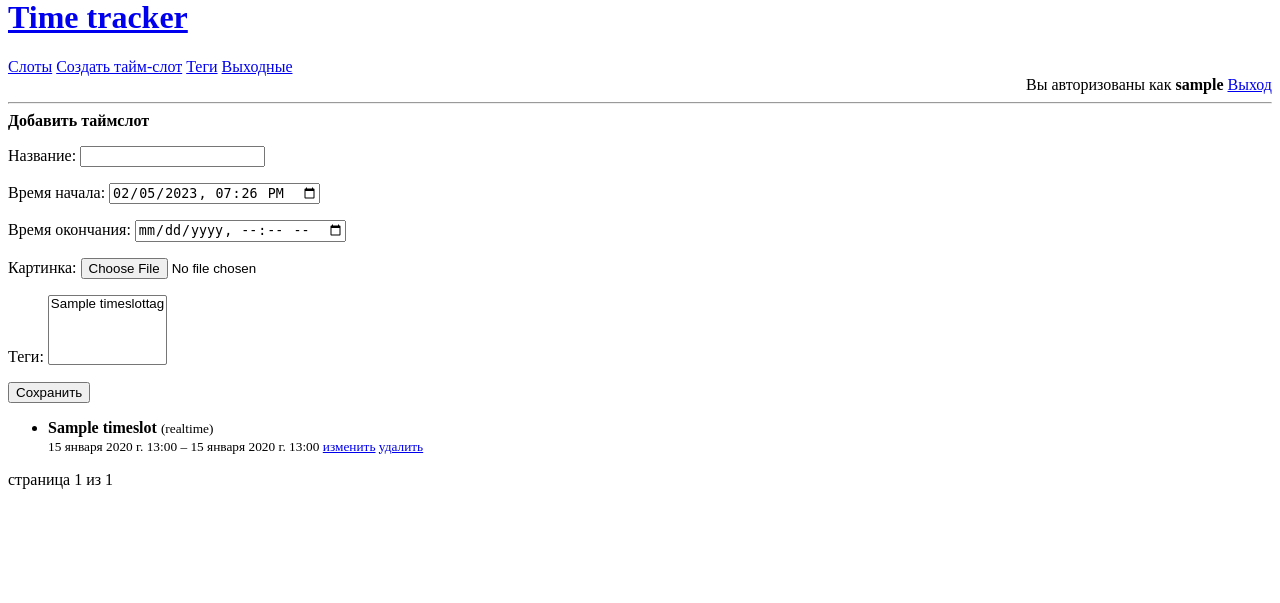
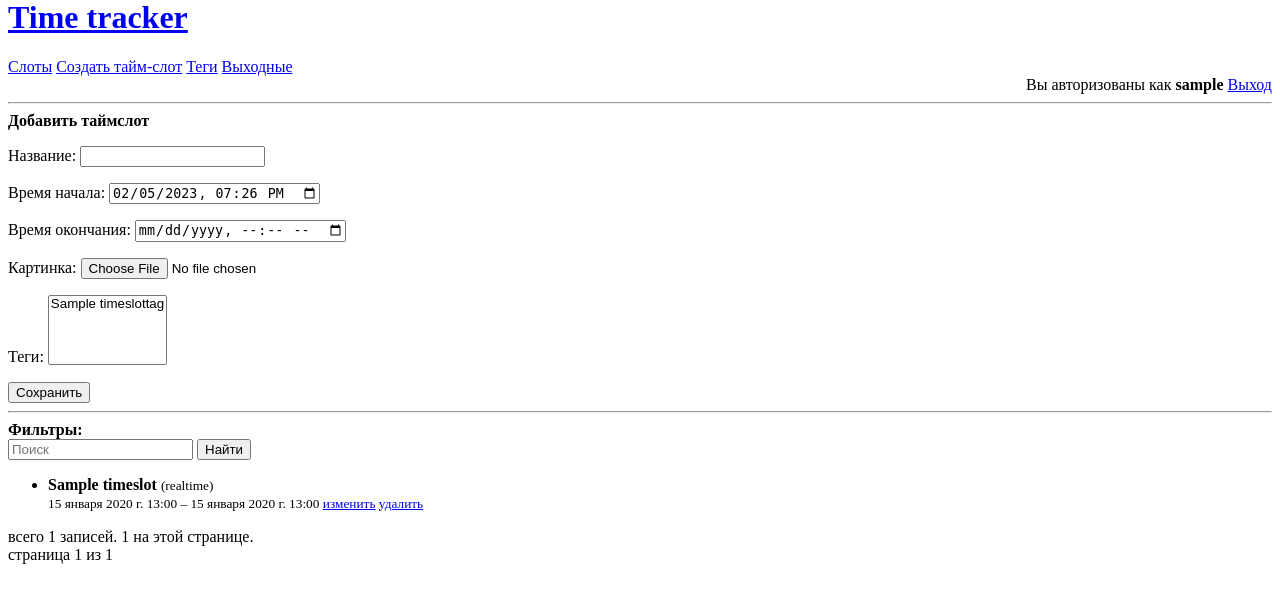
Before and after one commit to atnarturuni/django-basics-record, a Django app: page / in a window 1280 px wide. Shown: the part 22-625 px from the top of the page. Run offline with Django 4.2, Linux system fonts and the light colour scheme; a user stored in the database is signed in; tables that the repository leaves empty hold one stand-in row (values such as "Sample post").

Commit message:
+ search filter

```diff
--- a/web/forms.py
+++ b/web/forms.py
@@ -66,3 +66,7 @@ class HolidayForm(forms.ModelForm):
         widgets = {
             "date": forms.DateTimeInput(attrs={"type": "date"}, format='%Y-%m-%d')
         }
+
+
+class TimeSlotFilterForm(forms.Form):
+    search = forms.CharField(widget=forms.TextInput(attrs={"placeholder": "Поиск"}), required=False)
--- a/web/templates/web/main.html
+++ b/web/templates/web/main.html
@@ -17,6 +17,17 @@
         </form>
     {% endif %}
 
+    <hr>
+    <form action="">
+        <b>Фильтры:</b><br>
+
+        {% for field in filter_form %}
+            {{ field }}
+        {% endfor %}
+
+        <button>Найти</button>
+    </form>
+
     <ul>
         {% for timeslot in timeslots %}
             <li>
@@ -32,6 +43,7 @@
         {% endfor %}
     </ul>
 
+    всего {{ total_count }} записей. {{ timeslots|length }} на этой странице.
     <nav>
         {% if timeslots.has_previous %}
             <a href="?page=1">в начало</a>
--- a/web/views.py
+++ b/web/views.py
@@ -4,7 +4,7 @@ from django.contrib.auth.decorators import login_required
 from django.utils.timezone import now
 from django.core.paginator import Paginator
 
-from web.forms import RegistrationForm, AuthForm, TimeSlotForm, TimeSlotTagForm, HolidayForm
+from web.forms import RegistrationForm, AuthForm, TimeSlotForm, TimeSlotTagForm, HolidayForm, TimeSlotFilterForm
 from web.models import TimeSlot, TimeSlotTag, Holiday
 
 User = get_user_model()
@@ -15,13 +15,23 @@ def main_view(request):
     timeslots = TimeSlot.objects.filter(user=request.user).order_by('-start_date')
     current_timeslot = timeslots.filter(end_date__isnull=True).first()
 
+    filter_form = TimeSlotFilterForm(request.GET)
+    filter_form.is_valid()
+    filters = filter_form.cleaned_data
+
+    if filters['search']:
+        timeslots = timeslots.filter(title__icontains=filters['search'])
+
+    total_count = timeslots.count()
     page_number = request.GET.get("page", 1)
     paginator = Paginator(timeslots, per_page=10)
 
     return render(request, "web/main.html", {
         "current_timeslot": current_timeslot,
         'timeslots': paginator.get_page(page_number),
-        "form": TimeSlotForm()
+        "form": TimeSlotForm(),
+        "filter_form": filter_form,
+        'total_count': total_count
     })
 
 
```
